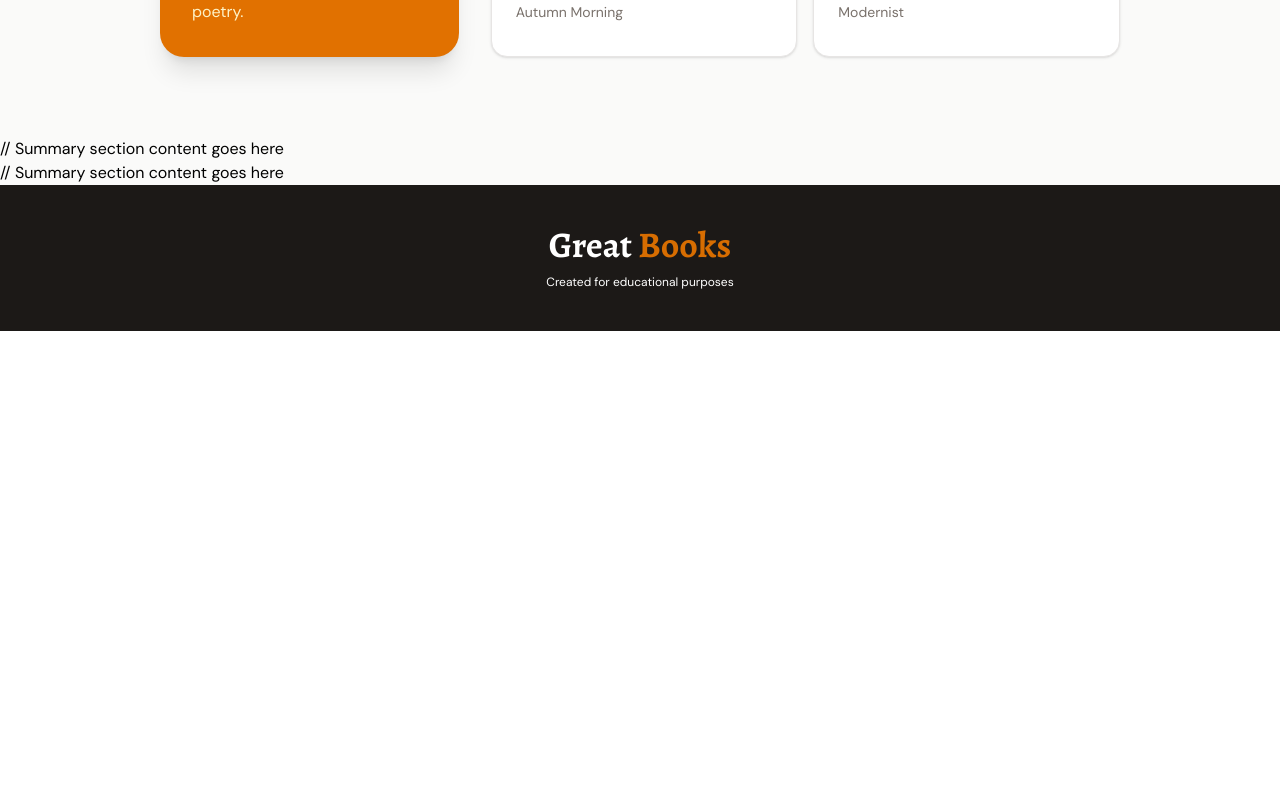
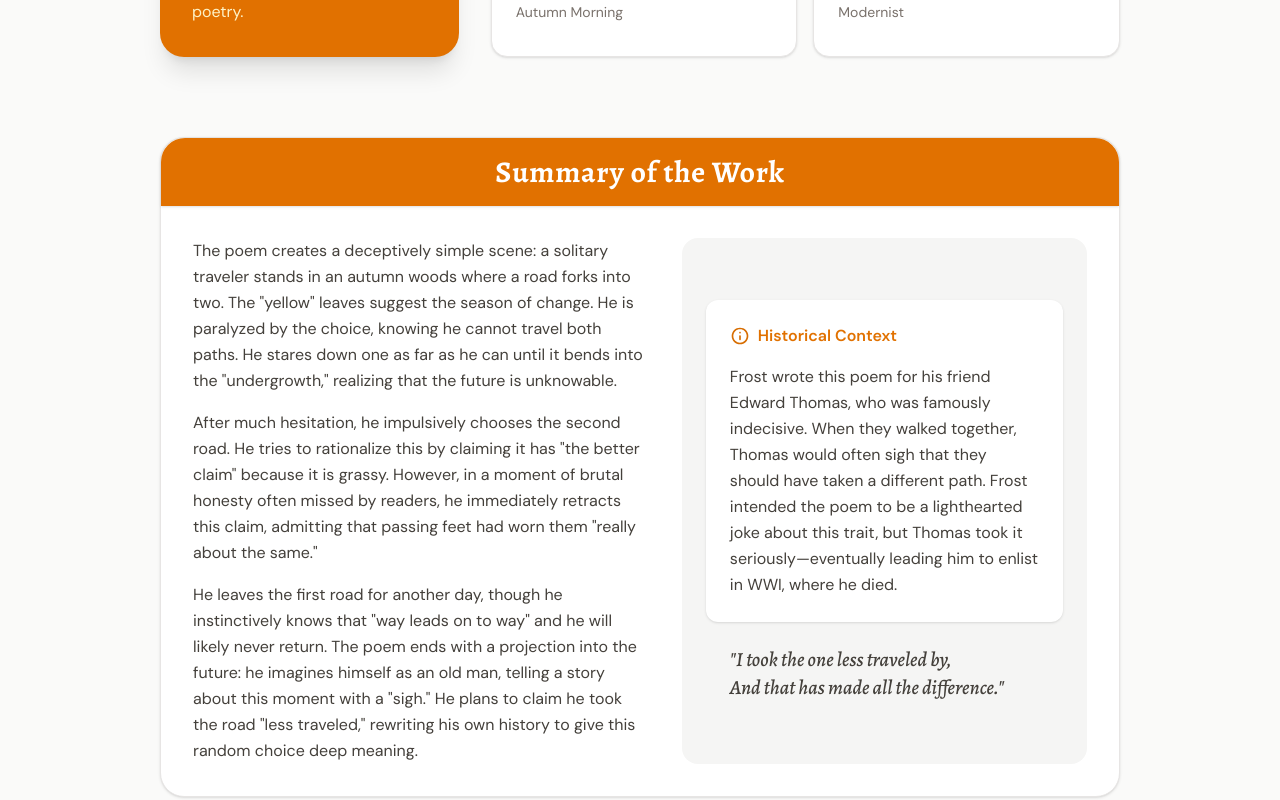
Before and after one commit to robby-deving/The-Road-Not-Taken, a React (Vite) app: page / in a window 1280 px wide. Shown: the part 2460-3260 px from the top of the page. Before the commit the page ends 2791 px from the top, so only its background shows below. Built offline with nearby package versions, Linux system fonts and the light colour scheme.

Commit message:
feat: add SummarySection component and integrate into App with content and styling

```diff
--- a/src/App.tsx
+++ b/src/App.tsx
@@ -2,12 +2,13 @@ import Navbar from "./components/Navbar"
 import AuthorSection from "./sections/AuthorSection"
 import HomeSection from "./sections/HomeSection"
 import ContextSection from "./sections/ContextSection"
+import SummarySection from "./sections/SummarySection"
 
 
 function App() {
 
   return (
-    < div className="bg-[#FAFAF9]">
+    <div className="bg-[#FAFAF9]">
       <Navbar />
       <section id="home">
         <HomeSection />
@@ -26,7 +27,7 @@ function App() {
       </section>
 
       <section id="summary">
-        // Summary section content goes here
+        <SummarySection />
       </section>
 
       <section id="analysis">
--- a/src/index.css
+++ b/src/index.css
@@ -69,10 +69,26 @@ body {
   font-optical-sizing: auto;
 }
 
-/* Bold Italic (700) */
+/* Medium Italic (500) */
+.alegreya-medium-italic {
+  font-family: "Alegreya", serif;
+  font-weight: 500;
+  font-style: italic;
+  font-optical-sizing: auto;
+}
+
+/* Semibold Italic (600) */
 .alegreya-semibold-italic {
   font-family: "Alegreya", serif;
   font-weight: 600;
-  font-style: italic; /* Key change */
+  font-style: italic;
   font-optical-sizing: auto;
 }
+
+/* Bold Italic (700) */
+.alegreya-bold-italic {
+  font-family: "Alegreya", serif;
+  font-weight: 700;
+  font-style: italic;
+  font-optical-sizing: auto;
+}
--- /dev/null
+++ b/src/sections/SummarySection.tsx
@@ -0,0 +1,48 @@
+import infoIcon from '../assets/info-rounded.svg';
+
+export default function SummarySection() {
+	return (
+		<section className="mx-4 sm:mx-8 md:mx-20 lg:mx-40 mb-20">
+			<div className="bg-white border border-stone-200 rounded-3xl shadow-sm p-6 sm:p-8">
+				<div className="-mx-6 sm:-mx-8 -mt-6 sm:-mt-8 bg-amber-600 text-white text-2xl sm:text-3xl alegreya-bold tracking-wide px-6 sm:px-8 py-3 sm:py-4 rounded-t-3xl shadow-sm text-center">
+					Summary of the Work
+				</div>
+
+				<div className="grid grid-cols-1 md:grid-cols-[53fr_47fr] gap-6 sm:gap-8 mt-6 sm:mt-8">
+					{/* Left Column */}
+					<div className="text-stone-700 leading-relaxed text-sm sm:text-base space-y-4">
+						<p>
+							The poem creates a deceptively simple scene: a solitary traveler stands in an autumn woods where a road forks into two. The "yellow" leaves suggest the season of change. He is paralyzed by the choice, knowing he cannot travel both paths. He stares down one as far as he can until it bends into the "undergrowth," realizing that the future is unknowable.
+						</p>
+						<p>
+							After much hesitation, he impulsively chooses the second road. He tries to rationalize this by claiming it has "the better claim" because it is grassy. However, in a moment of brutal honesty often missed by readers, he immediately retracts this claim, admitting that passing feet had worn them "really about the same."
+						</p>
+						<p>
+							He leaves the first road for another day, though he instinctively knows that "way leads on to way" and he will likely never return. The poem ends with a projection into the future: he imagines himself as an old man, telling a story about this moment with a "sigh." He plans to claim he took the road "less traveled," rewriting his own history to give this random choice deep meaning.
+						</p>
+					</div>
+
+					{/* Right Column */}
+					<div className="bg-[#F5F5F4] p-4 sm:p-6 rounded-2xl flex flex-col justify-center">
+						<div className="bg-white p-4 sm:p-6 rounded-xl shadow-sm">
+							<div className="flex items-center gap-2 mb-4">
+								<img src={infoIcon} alt="Info" className="w-5 h-5" />
+								<span className="text-amber-600 text-sm sm:text-base font-semibold">
+									Historical Context
+								</span>
+							</div>
+							<p className="text-stone-700 leading-relaxed text-sm sm:text-base">
+								Frost wrote this poem for his friend Edward Thomas, who was famously indecisive. When they walked together, Thomas would often sigh that they should have taken a different path. Frost intended the poem to be a lighthearted joke about this trait, but Thomas took it seriously—eventually leading him to enlist in WWI, where he died.
+							</p>
+						</div>
+
+						<div className="mt-6 text-stone-700 text-lg sm:text-xl pl-6 pr-2 alegreya-medium-italic">
+							<p>"I took the one less traveled by,</p>
+							<p>And that has made all the difference."</p>
+						</div>
+					</div>
+				</div>
+			</div>
+		</section>
+	);
+}
```
Also changed, not shown: src/assets/info-rounded.svg (added).
